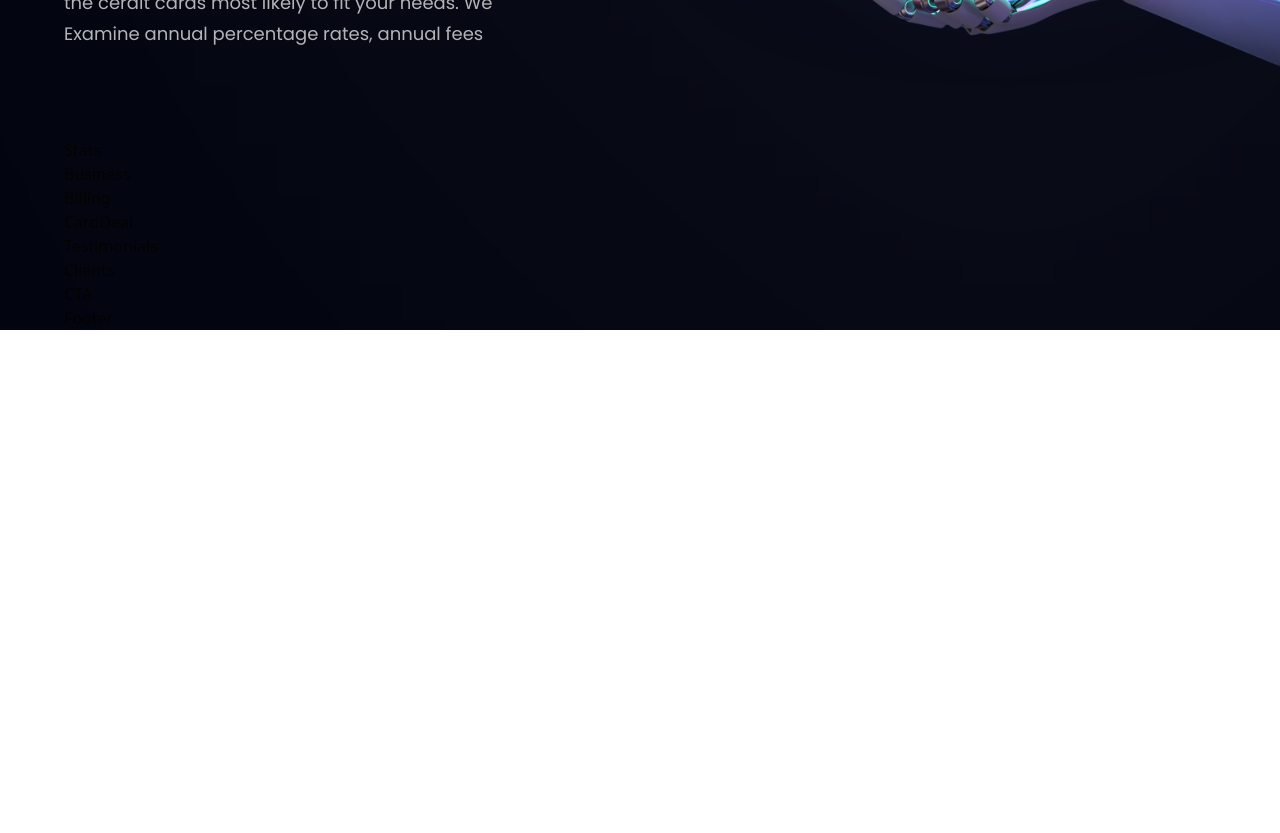
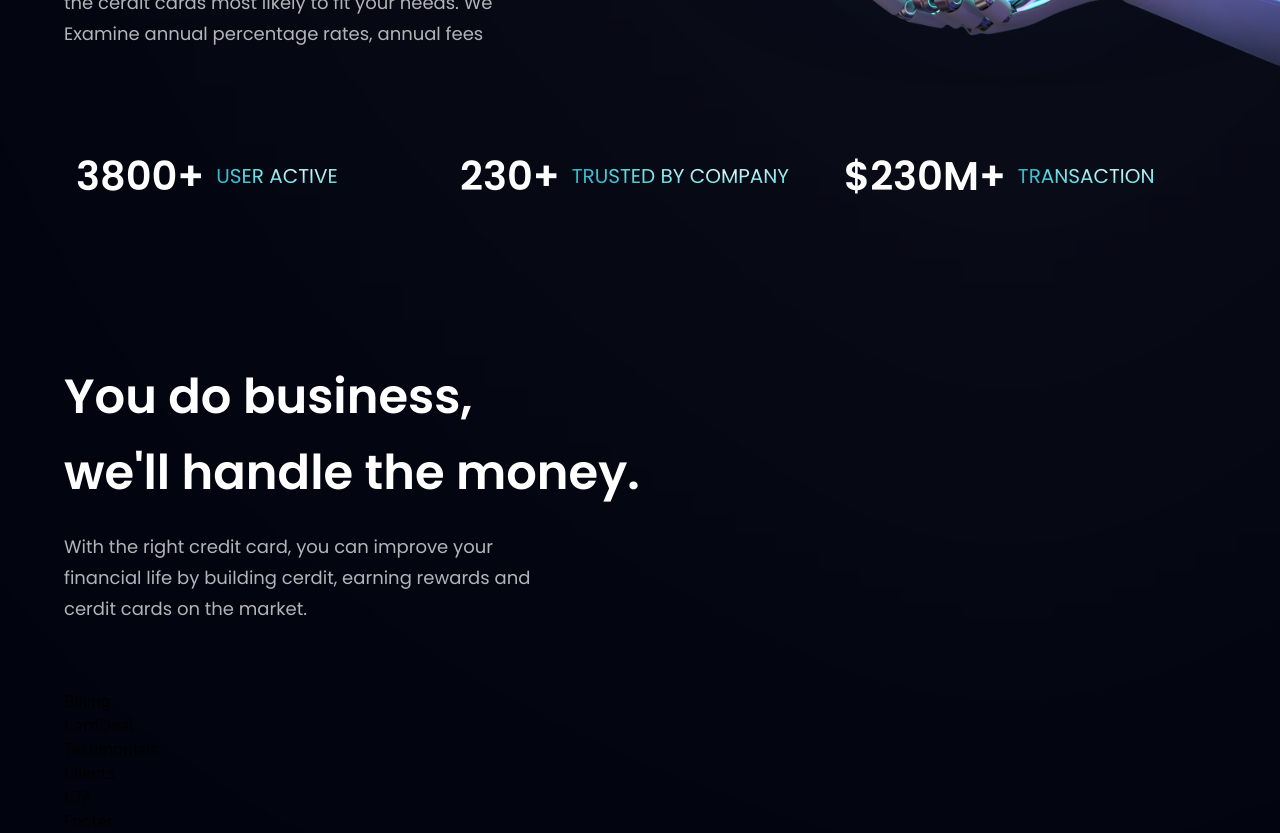
Before and after one commit to MohammedDuke/bank_, a React (Vite) app: page / in a window 1280 px wide. Shown: the part 620-1453 px from the top of the page. Before the commit the page ends 950 px from the top, so only its background shows below. Built offline with nearby package versions, Linux system fonts and the light colour scheme; the HTML template or start-up script is replaced by a standard one.

Commit message:
End Status and Business components

```diff
--- a/src/components/Business.jsx
+++ b/src/components/Business.jsx
@@ -1,7 +1,21 @@
 import React from 'react';
+import { features } from '../constants';
+import styles, { layout } from '../style';
+import Button from './Button';
 
-function Business() {
-  return <div>Business</div>;
-}
+const Business = () => (
+  <section id="features" className={`${layout.section}`}>
+    <div className={`${layout.sectionInfo}`}>
+      <h2 className={`${styles.heading2}`}>
+        You do business,
+        <br className="sm:block hidden" /> we'll handle the money.
+      </h2>
+      <p className={`${styles.paragraph} max-w-[470px] mt-5`}>
+        With the right credit card, you can improve your financial life by
+        building cerdit, earning rewards and cerdit cards on the market.
+      </p>
+    </div>
+  </section>
+);
 
 export default Business;
--- a/src/components/Stats.jsx
+++ b/src/components/Stats.jsx
@@ -2,8 +2,23 @@ import React from 'react';
 import { stats } from '../constants';
 import styles from '../style';
 
-function Stats() {
-  return <div>Stats</div>;
-}
+const Stats = () => (
+  <section className={`${styles.flexCenter} flex-row flex-wrap sm:mb-20 mb-6`}>
+    {stats.map((stat) => (
+      <div
+        key={stat.id}
+        className={`flex-1 flex justify-start items-center flex-row m-3`}
+      >
+        {' '}
+        <h4 className="font-poppins font-semibold xs:text-[40px] text-[30px] xs:leading-[53px] leading-[43px] text-white">
+          {stat.value}
+        </h4>
+        <p className="font-poppins font-normal xs:text-[20px] text-[15px] xs:leading-[26px] leading-[21px] text-gradient uppercase ml-3">
+          {stat.title}
+        </p>
+      </div>
+    ))}
+  </section>
+);
 
 export default Stats;
```
